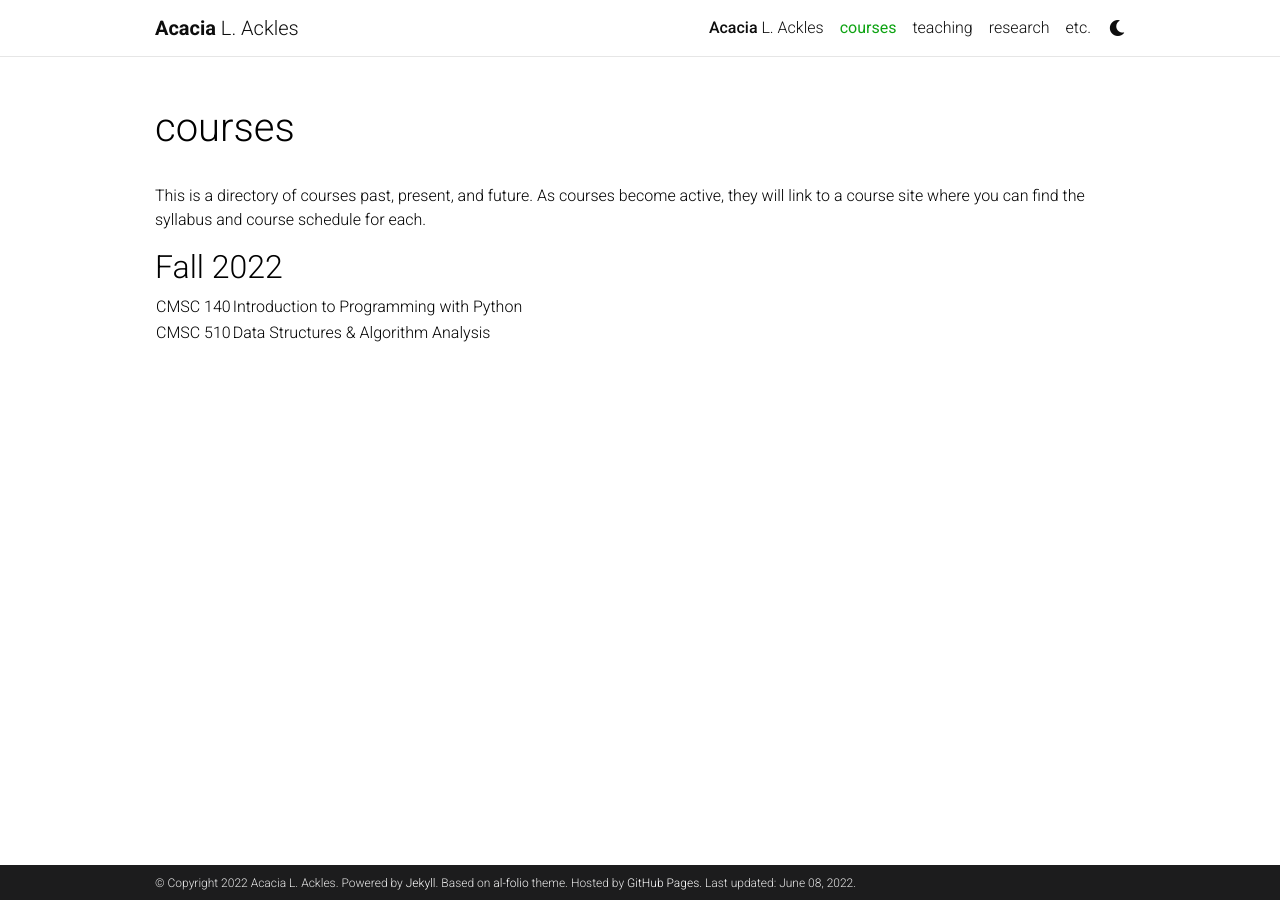
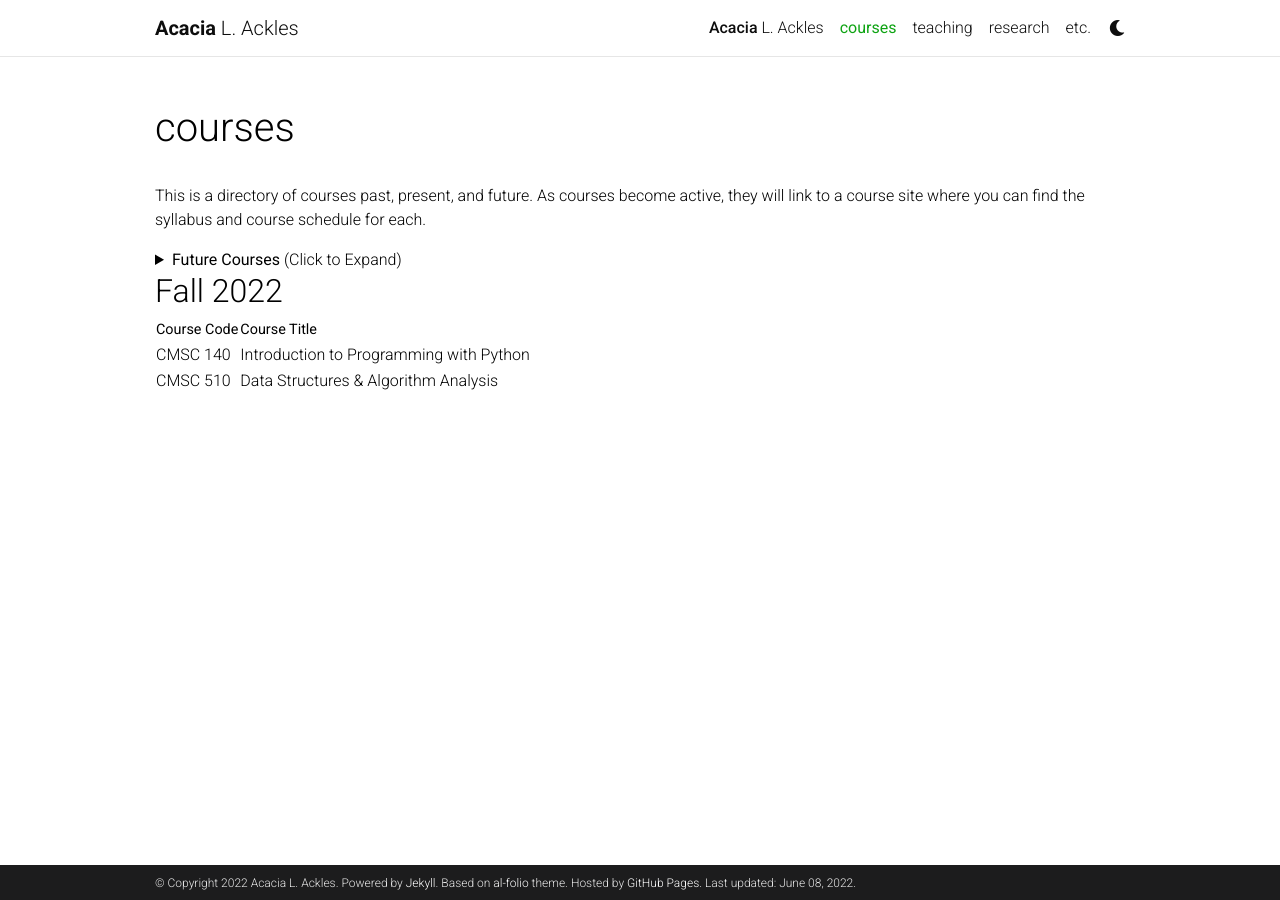
Before and after one commit to alackles/alackles.github.io, a Jekyll site: the page built from _pages/courses.md, in a window 1280 px wide. Built offline with Jekyll 4.4.1, drawn with Linux system fonts in a browser that asks for light colours; comment, search, counter and statistics services are not loaded; a style sheet for code colours, icons or effects is not loaded.

Commit message:
Table header

```diff
--- a/_pages/courses.md
+++ b/_pages/courses.md
@@ -8,7 +8,14 @@ nav_order: 1
 
 This is a directory of courses past, present, and future. As courses become active, they will link to a course site where you can find the syllabus and course schedule for each.
 
+<details>
+    <summary> <b>Future Courses</b> (Click to Expand) </summary>
+
+</details>
+
 ## Fall 2022
 
-| CMSC 140 | Introduction to Programming with Python |
+| Course Code | Course Title |
+| ----------- | ------- |
+| CMSC 140  | Introduction to Programming with Python |
 | CMSC 510 | Data Structures & Algorithm Analysis    |
```
